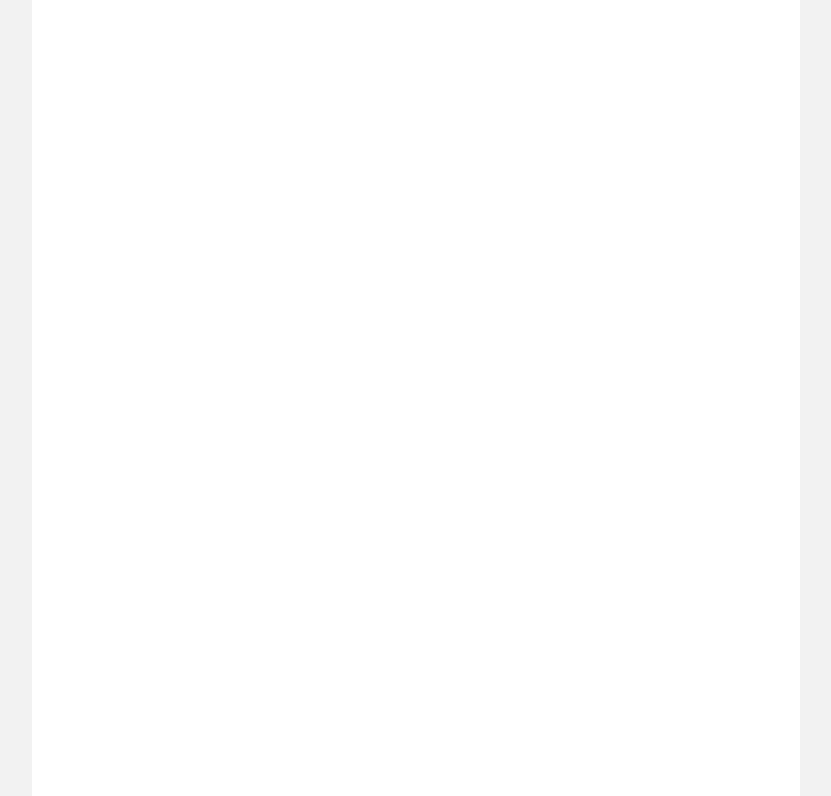
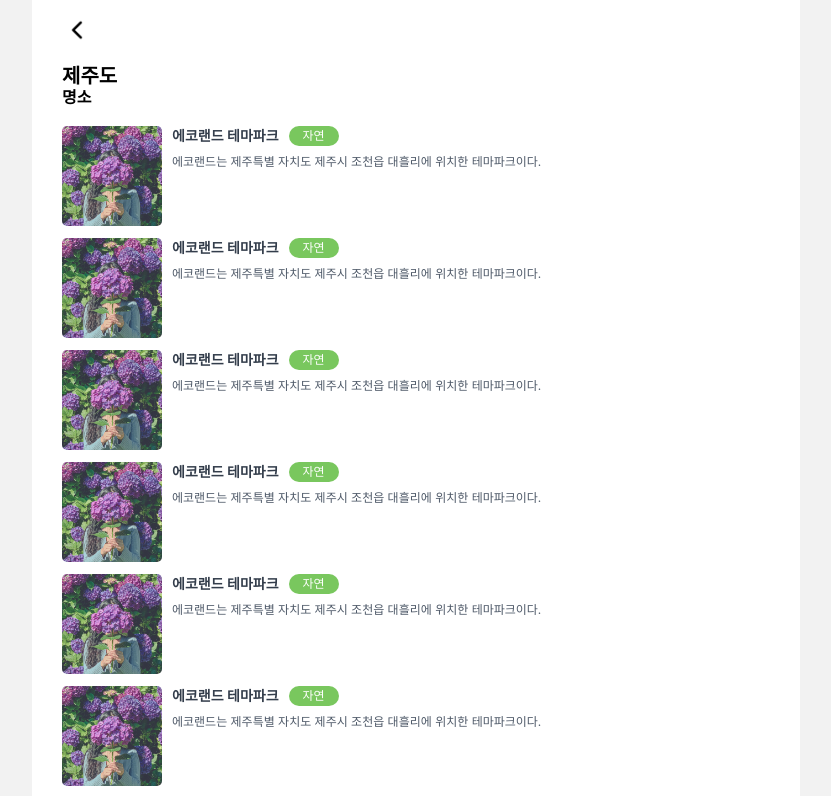
Before and after one commit to travleus/TRAVELUS-FE, a Next.js app: page /city/1/hotel in a window 1280 px wide. Shown: the top 796 px of the page, without its empty margins (224-1055 px from the left). Built offline with nearby package versions, Linux system fonts and the light colour scheme.

Commit message:
feat : #39 [Layout] Place Page

```diff
--- a/pages/city/[city]/hotel.tsx
+++ b/pages/city/[city]/hotel.tsx
@@ -1,7 +1,34 @@
 import { NextPage } from 'next';
+import BackButton from '@components/BackButton';
+import Text from '@components/Text';
+import { Container, MainContainer, TopContainer } from '@components/Container';
+import PlaceItem from '@components/PlaceItem';
 
 const Hotel: NextPage = () => {
-  return <div></div>;
+  return (
+    <Container>
+      <BackButton />
+      <TopContainer>
+        <Text typographyType={'t3'} fontWeight={700}>
+          제주도
+        </Text>
+        <Text typographyType={'t5'} fontWeight={700}>
+          명소
+        </Text>
+      </TopContainer>
+      <MainContainer>
+        <PlaceItem />
+        <PlaceItem />
+        <PlaceItem />
+        <PlaceItem />
+        <PlaceItem />
+        <PlaceItem />
+        <PlaceItem />
+        <PlaceItem />
+        <PlaceItem />
+      </MainContainer>
+    </Container>
+  );
 };
 
 export default Hotel;
--- /dev/null
+++ b/src/components/Container.tsx
@@ -0,0 +1,21 @@
+import styled from '@emotion/styled';
+
+export const Container = styled.div`
+  display: flex;
+  flex-direction: column;
+  padding: 15px 30px;
+
+  @media screen and (max-width: 768px) {
+    padding: 15px 10px;
+  }
+`;
+
+export const TopContainer = styled.div`
+  display: flex;
+  flex-direction: column;
+  padding-top: 20px;
+`;
+
+export const MainContainer = styled.div`
+  padding-top: 20px;
+`;
--- /dev/null
+++ b/src/components/PlaceItem.tsx
@@ -0,0 +1,55 @@
+import { css } from '@emotion/react';
+import Text from '@components/Text';
+import TagItem from '@components/TagItem';
+import colors from '@constants/colors';
+
+function PlaceItem() {
+  return (
+    <div
+      css={css`
+        display: flex;
+        align-items: center;
+        margin-bottom: 12px;
+        cursor: pointer;
+      `}>
+      <img
+        css={css`
+          object-fit: cover;
+          border-radius: 5px;
+          margin-right: 10px;
+        `}
+        width={100}
+        height={100}
+        src={'/dummy.jpeg'}
+        alt={'item'}
+      />
+      <div
+        css={css`
+          height: 100px;
+        `}>
+        <div
+          css={css`
+            display: flex;
+            align-items: center;
+            margin-bottom: 5px;
+          `}>
+          <Text
+            css={css`
+              margin-right: 5px;
+            `}
+            typographyType={'t6'}
+            color={colors.text2}
+            fontWeight={600}>
+            에코랜드 테마파크
+          </Text>
+          <TagItem />
+        </div>
+        <Text typographyType={'t7'} color={colors.text3}>
+          에코랜드는 제주특별 자치도 제주시 조천읍 대흘리에 위치한 테마파크이다.
+        </Text>
+      </div>
+    </div>
+  );
+}
+
+export default PlaceItem;
--- a/src/components/TagItem.tsx
+++ b/src/components/TagItem.tsx
@@ -2,7 +2,11 @@ import Text from '@components/Text';
 import { css } from '@emotion/react';
 import colors from '@constants/colors';
 
-function TagItem() {
+interface Props {
+  mr?: boolean;
+}
+
+function TagItem({ mr = false }: Props) {
   return (
     <div
       css={css`
@@ -13,7 +17,8 @@ function TagItem() {
         justify-content: center;
         background-color: ${colors.tag4};
         border-radius: 50px;
-        margin-left: 5px;
+        margin-right: ${mr ? '5px' : '0'};
+        margin-left: ${mr ? '0' : '5px'};
       `}>
       <Text typographyType={'t7'} color={colors.white}>
         자연
```
Also changed, not shown: pages/city/index.tsx (+1 -20 lines).
